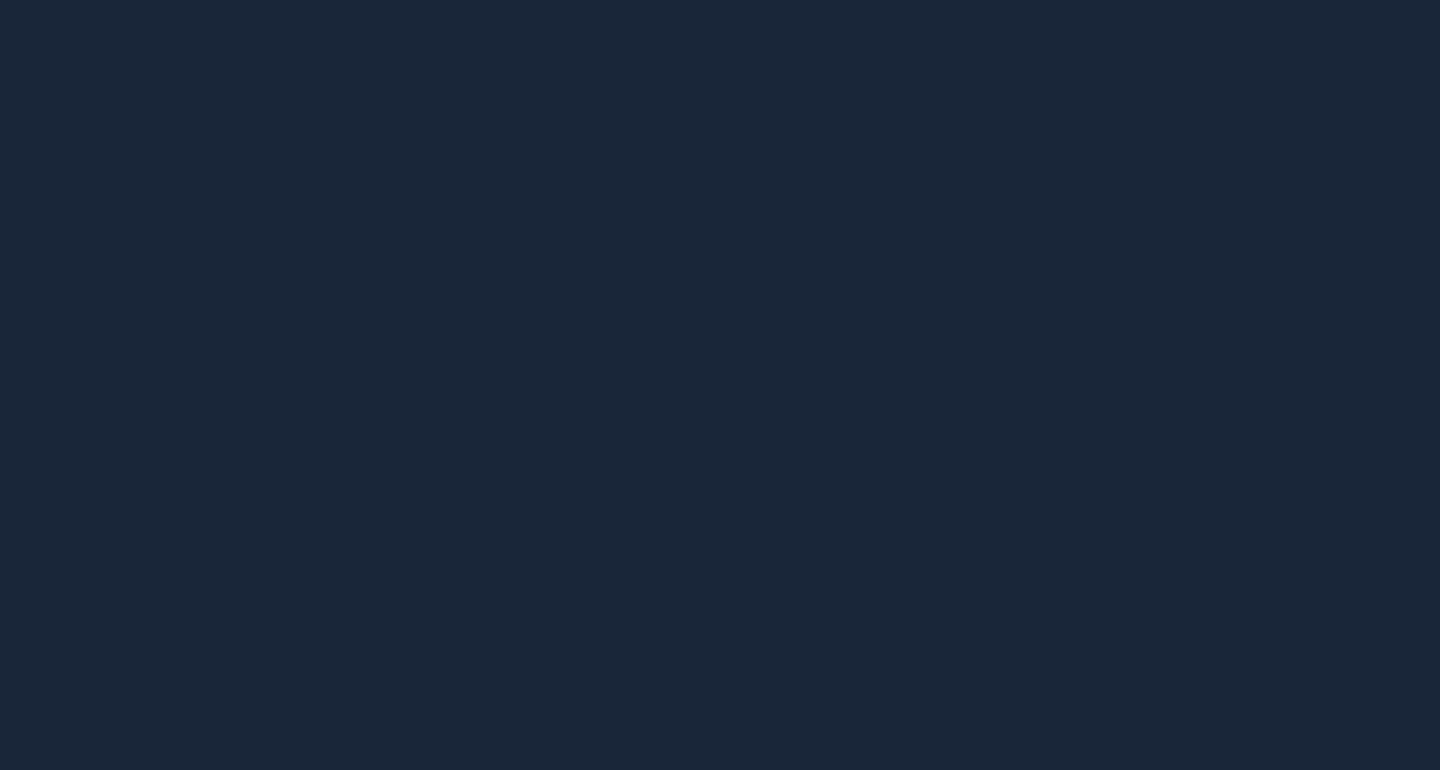
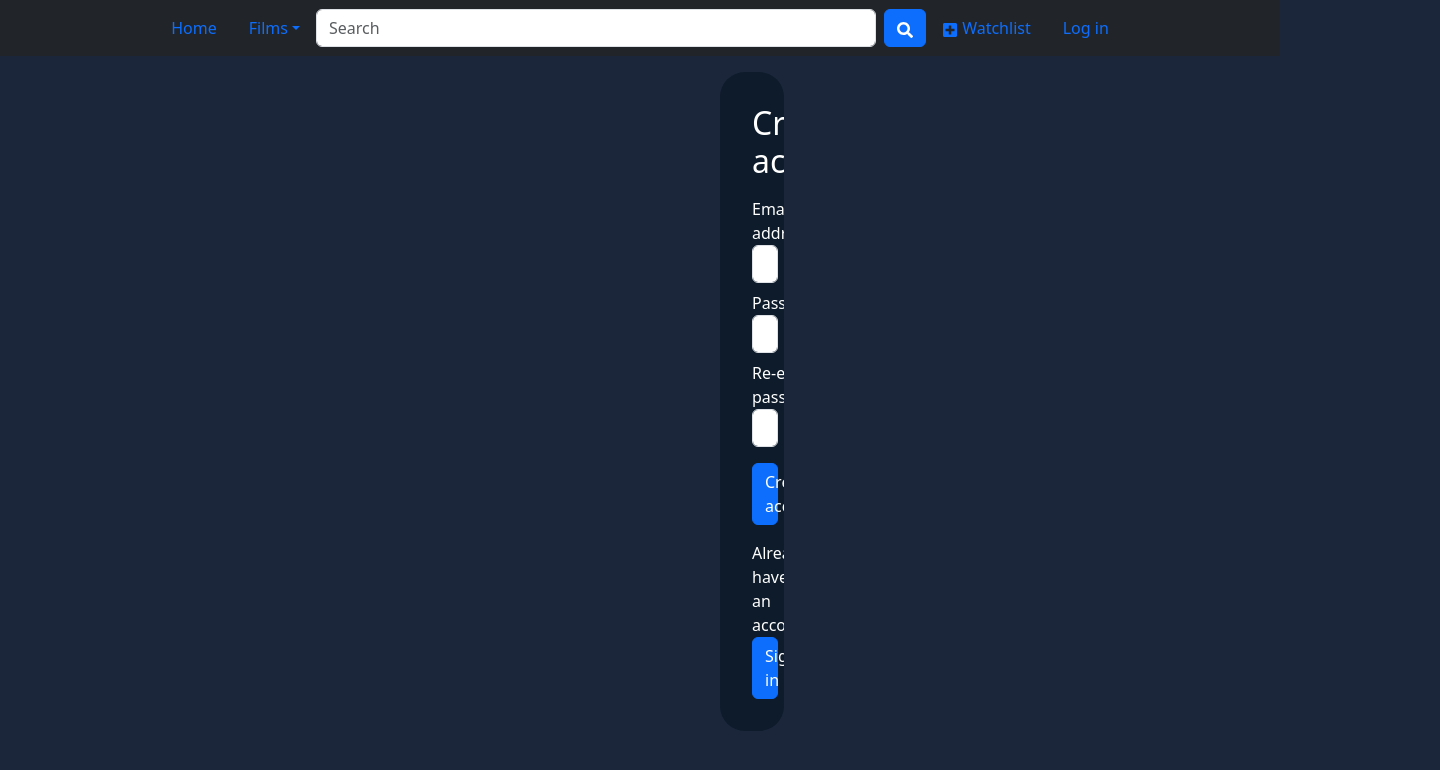
Before and after one commit to pawel-hajdo/Movie-database, a React (Create React App) app: page /register in a window 1280 px wide. Before the commit this address had no page. Shown: the top 770 px of the page, 1440 px wide, since content can reach past the window. Built offline with nearby package versions, Linux system fonts and the light colour scheme.

Commit message:
created registerForm component

```diff
--- /dev/null
+++ b/src/components/registerForm.jsx
@@ -0,0 +1,48 @@
+import React from "react";
+import {Link} from "react-router-dom";
+
+const RegisterForm = () => {
+
+    const pageStyles = {
+        paddingLeft: "45rem",
+        paddingRight: "45rem",
+        backgroundColor: "#1b263b",
+        color: "white"
+    }
+
+    const formStyles = {
+        padding: "2rem",
+        backgroundColor: "#0d1b2a",
+        borderRadius: "25px",
+        overflow: "hidden",
+    }
+
+
+    return (
+        <div style={pageStyles} className="pt-3">
+            <form style={formStyles} className="d-flex flex-column" >
+                <h2>Create account</h2>
+                <div className="form-group mt-2" >
+                    <label htmlFor= "inputEmail">Email address</label>
+                    <input type="email" className="form-control" id="inputEmail" aria-describedby="emailHelp" placeholder="Enter email"/>
+                </div>
+                <div className="form-group mt-2">
+                    <label htmlFor="inputPassword">Password</label>
+                    <input type="password" className="form-control" id="inputPassword" placeholder="Password"/>
+                </div>
+                <div className="form-group mt-2">
+                    <label htmlFor="inputPassword">Re-enter password</label>
+                    <input type="password" className="form-control" id="inputPassword"/>
+                </div>
+                <button type="submit" className="btn btn-primary mt-3">Create account</button>
+                <div className="form-group d-flex flex-column mt-3">
+                    <label htmlFor="createNewAccountButton">Already have an account?</label>
+                    <Link to="/login" className="btn btn-primary" id = "createNewAccountButton">Sign in</Link>
+                </div>
+
+            </form>
+        </div>
+    )
+}
+
+export default RegisterForm;
--- a/src/index.js
+++ b/src/index.js
@@ -8,6 +8,7 @@ import 'bootstrap/dist/js/bootstrap'
 import {BrowserRouter, Route, Routes} from 'react-router-dom';
 import Home from "./components/home";
 import LoginForm from "./components/loginForm";
+import RegisterForm from "./components/registerForm";
 
 const root = ReactDOM.createRoot(document.getElementById('root'));
 root.render(
@@ -17,6 +18,7 @@ root.render(
               <Route path = "/" element = {<App />}>
                 <Route index element={<Home/>}/>
                 <Route path="login" element={<LoginForm/>}/>
+                <Route path="register" element={<RegisterForm/>}/>
               </Route>
           </Routes>
 
```
